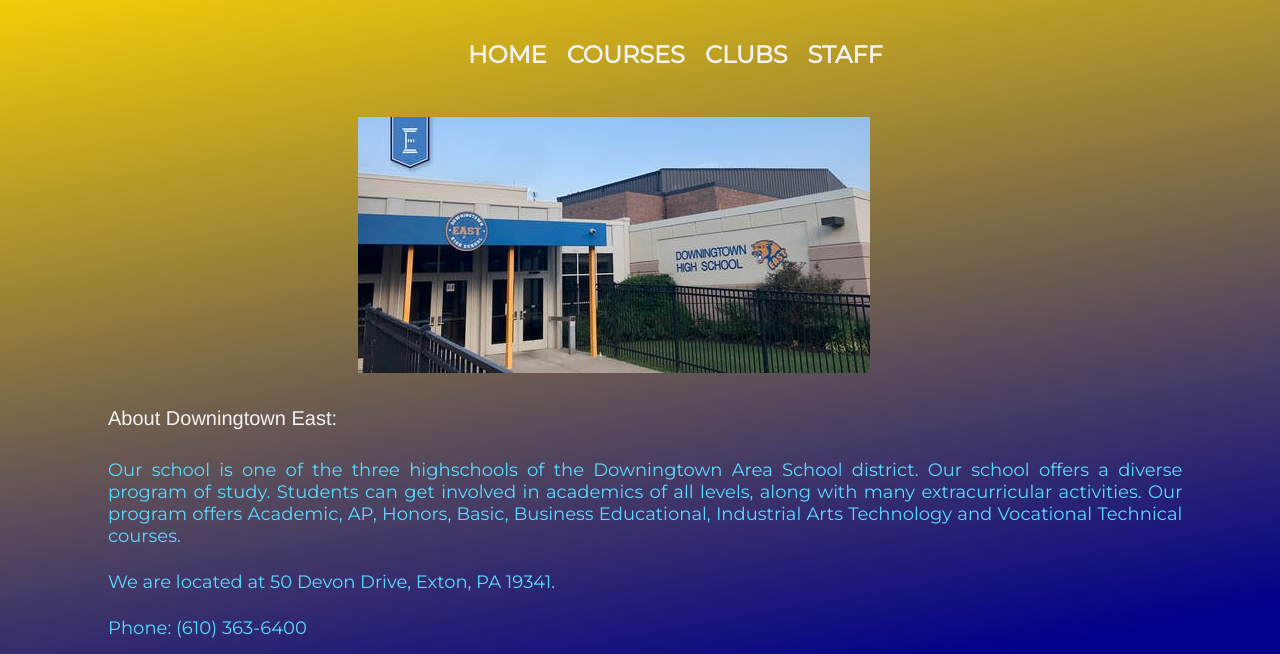
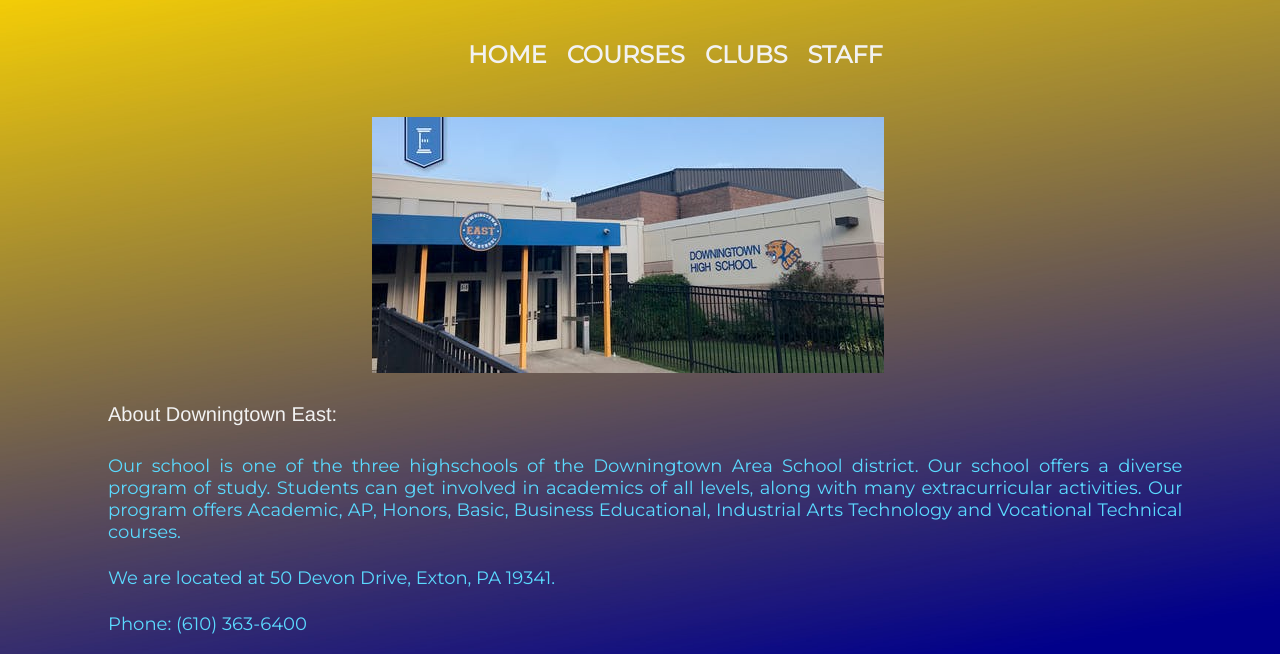
Before and after one commit to AmpereOutlet/AmpereOutlet.github.io, a plain HTML site: page east.html in a window 1280 px wide. Shown: the part 118-772 px from the top of the page. Drawn offline with Linux system fonts and the light colour scheme.

Commit message:
Update east.html

```diff
--- a/east.html
+++ b/east.html
@@ -135,7 +135,7 @@ body {
   </center>
 </div>
 
- <img src="images/DEHS_campus.jpeg" style="max-width: 150%; max-height: 125%; margin-left: 350px" >
+ <img src="images/DEHS_campus.jpeg" style="max-width: 150%; max-height: 125%; padding-right: 25px; display: block; margin:auto" >
 
 
 <h2> About Downingtown East: </h2>
```
